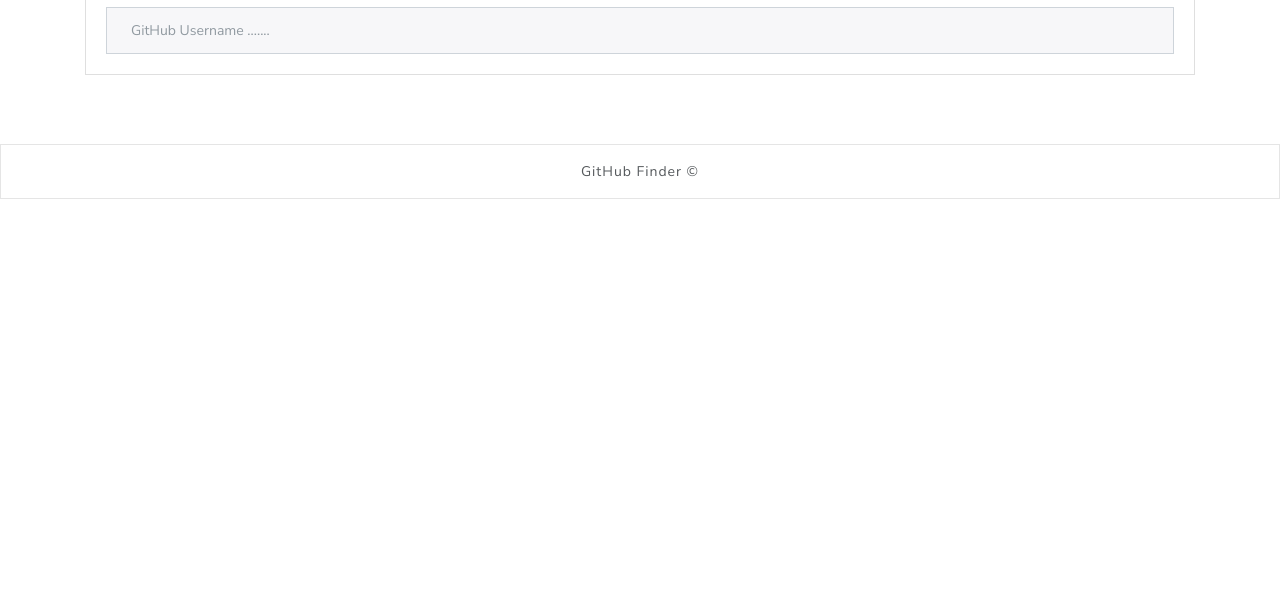
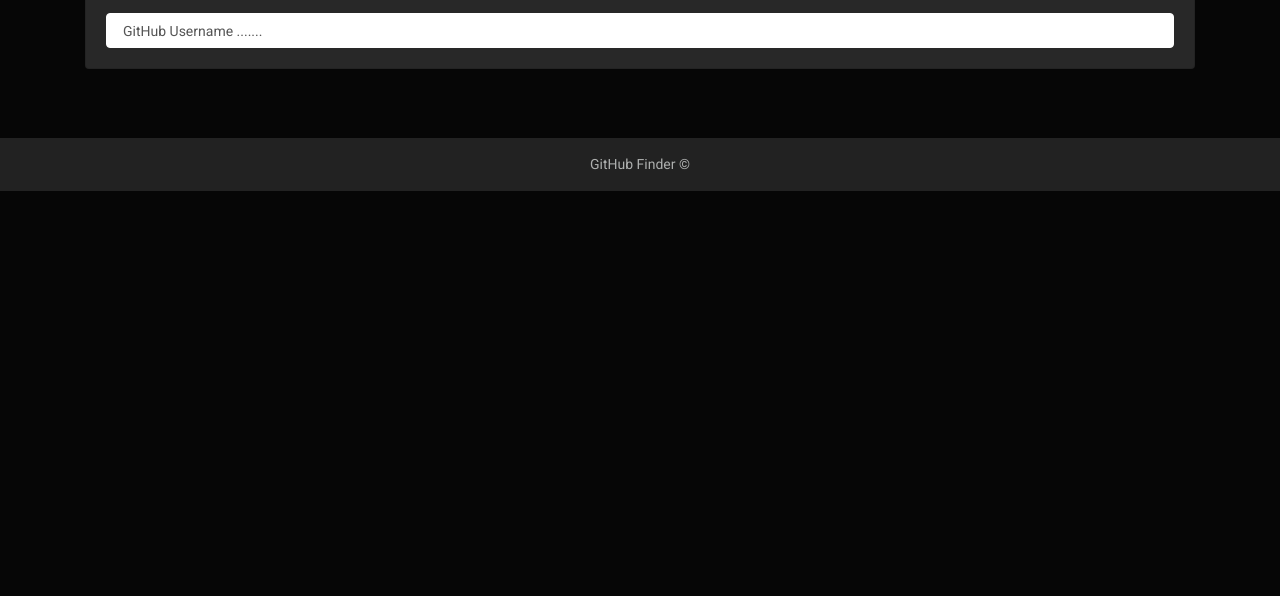
Before and after one commit to shankar369/GitHubFinder, a plain HTML site: page index.html in a window 1280 px wide. Shown: the part 204-800 px from the top of the page. Drawn offline with nearby package versions, Linux system fonts and the light colour scheme.

Commit message:
Update index.html

```diff
--- a/index.html
+++ b/index.html
@@ -5,7 +5,7 @@
     <meta name="viewport" content="width=device-width, initial-scale=1.0">
     <meta http-equiv="X-UA-Compatible" content="ie=edge">
 
-    <link rel="stylesheet" href="https://bootswatch.com/4/lux/bootstrap.min.css">
+    <link rel="stylesheet" href="https://bootswatch.com/4/cyborg/bootstrap.min.css">
     <title>GitHub Finder</title>
 
 </head>
```
